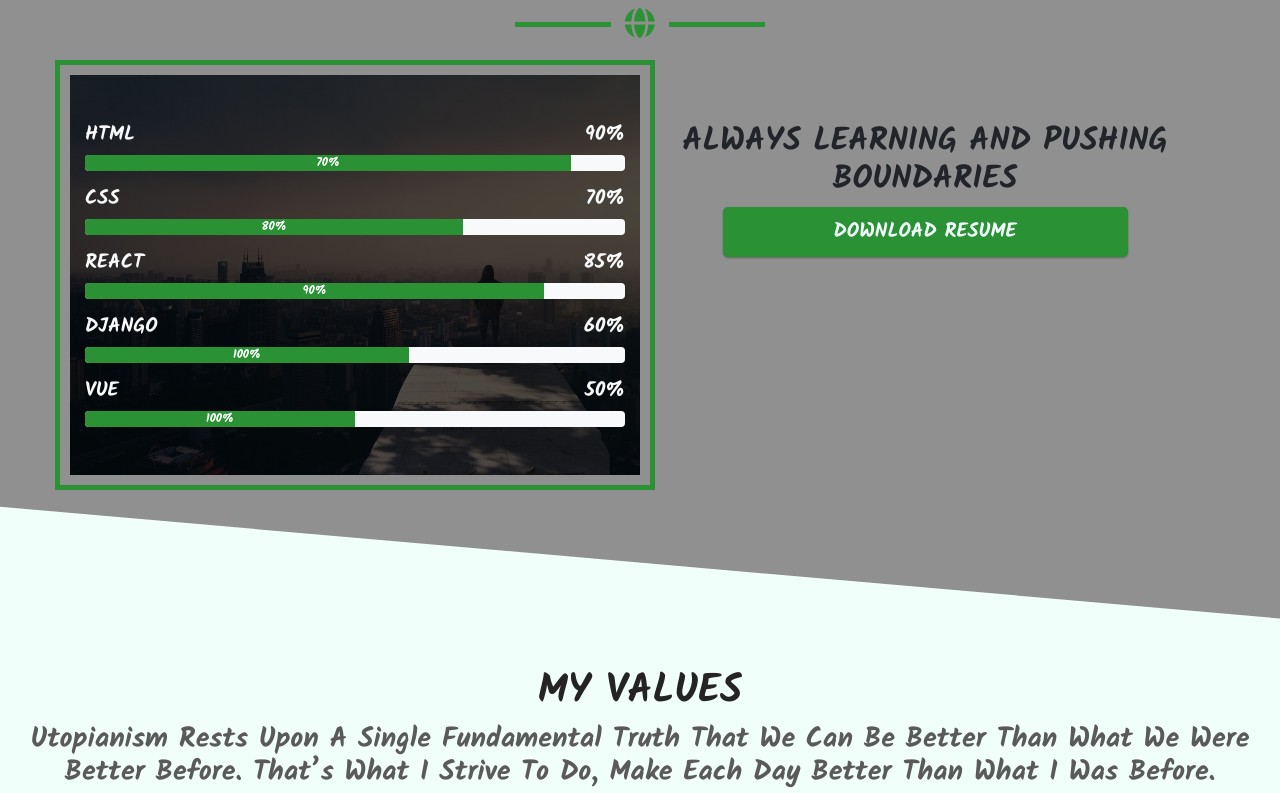
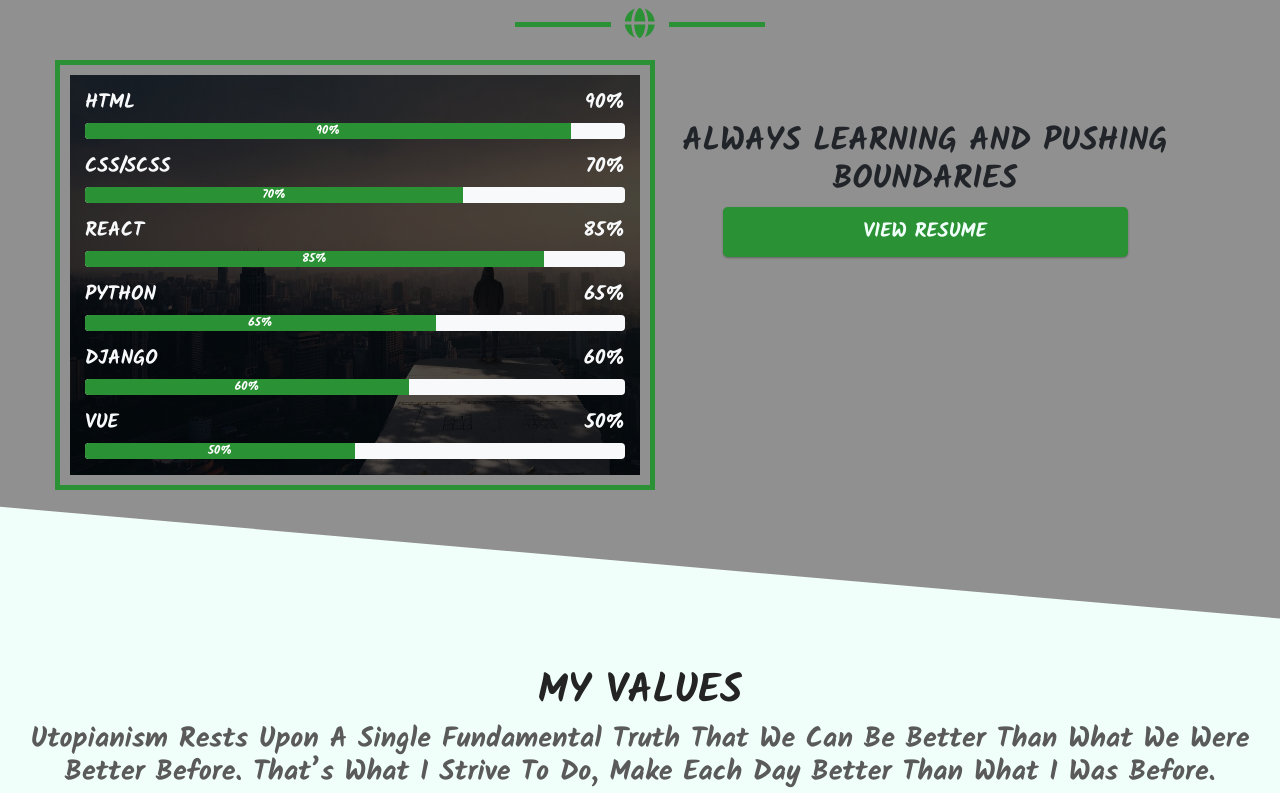
Before and after one commit to mrinmoymsarkar/mrinmoymsarkar.github.io, a plain HTML site: page index.html in a window 1280 px wide. Shown: the part 2533-3326 px from the top of the page. Drawn offline with nearby package versions, Linux system fonts and the light colour scheme.

Commit message:
text update

```diff
--- a/index.html
+++ b/index.html
@@ -299,17 +299,17 @@
               <h5 class="text-light text-uppercase d-flex justify-content-between">html<span>90%</span></h5>
               <div class="progress bg-light">
 
-                <div class="progress-bar" role="progressbar" style="width: 90%;" aria-valuenow="25" aria-valuemin="0" aria-valuemax="100">70%</div>
+                <div class="progress-bar" role="progressbar" style="width: 90%;" aria-valuenow="25" aria-valuemin="0" aria-valuemax="100">90%</div>
               </div>
             </div>
             <!--           end of html -->
             <!--           html-->
 
             <div class="bar my-3">
-              <h5 class="text-light text-uppercase d-flex justify-content-between">css<span>70%</span></h5>
+              <h5 class="text-light text-uppercase d-flex justify-content-between">css/scss<span>70%</span></h5>
               <div class="progress bg-light">
 
-                <div class="progress-bar" role="progressbar" style="width: 70%;" aria-valuenow="25" aria-valuemin="0" aria-valuemax="100">80%</div>
+                <div class="progress-bar" role="progressbar" style="width: 70%;" aria-valuenow="25" aria-valuemin="0" aria-valuemax="100">70%</div>
               </div>
             </div>
             <!--           end of html -->
@@ -319,17 +319,28 @@
               <h5 class="text-light text-uppercase d-flex justify-content-between">React<span>85%</span></h5>
               <div class="progress bg-light">
 
-                <div class="progress-bar" role="progressbar" style="width: 85%;" aria-valuenow="25" aria-valuemin="0" aria-valuemax="100">90%</div>
+                <div class="progress-bar" role="progressbar" style="width: 85%;" aria-valuenow="25" aria-valuemin="0" aria-valuemax="100">85%</div>
               </div>
             </div>
             <!--           end of html -->
             <!--           html-->
 
+            <!--           html-->
+
+            <div class="bar my-3">
+              <h5 class="text-light text-uppercase d-flex justify-content-between">Python<span>65%</span></h5>
+              <div class="progress bg-light">
+
+                <div class="progress-bar" role="progressbar" style="width: 65%;" aria-valuenow="25" aria-valuemin="0" aria-valuemax="100">65%</div>
+              </div>
+            </div>
+            <!--           end of html -->
+
             <div class="bar my-3">
               <h5 class="text-light text-uppercase d-flex justify-content-between">Django<span>60%</span></h5>
               <div class="progress bg-light">
 
-                <div class="progress-bar" role="progressbar" style="width: 60%;" aria-valuenow="25" aria-valuemin="0" aria-valuemax="100">100%</div>
+                <div class="progress-bar" role="progressbar" style="width: 60%;" aria-valuenow="25" aria-valuemin="0" aria-valuemax="100">60%</div>
               </div>
             </div>
             <!--           end of html -->
@@ -339,7 +350,7 @@
                 <h5 class="text-light text-uppercase d-flex justify-content-between">Vue<span>50%</span></h5>
                 <div class="progress bg-light">
 
-                  <div class="progress-bar" role="progressbar" style="width: 50%;" aria-valuenow="25" aria-valuemin="0" aria-valuemax="100">100%</div>
+                  <div class="progress-bar" role="progressbar" style="width: 50%;" aria-valuenow="25" aria-valuemin="0" aria-valuemax="100">50%</div>
                 </div>
               </div>
               <!--           end of html -->
@@ -350,7 +361,7 @@
         <div class="col-md-6 py-5 about-text text-center">
           <h2 class="text-uppercase">always learning and pushing boundaries</h2>
           <!-- <p class="lead text-light">Lorem ipsum dolor sit amet, consectetur adipisicing elit. Praesentium neque voluptatum nam explicabo provident et, similique necessitatibus, eaque soluta in.</p> -->
-          <a href="https://drive.google.com/file/d/1SsVuXHd63Px8nAWeTThlVkIATyVU3vxk/view?usp=sharing" class="btn btn-lg d-block w-75 mx-auto text-uppercase mb-5">download resume</a>
+          <a href="https://drive.google.com/file/d/1SsVuXHd63Px8nAWeTThlVkIATyVU3vxk/view?usp=sharing" class="btn btn-lg d-block w-75 mx-auto text-uppercase mb-5">View resume</a>
         </div>
       </div>
     </div>
@@ -917,7 +928,7 @@
           <a href="https://www.linkedin.com/in/mrinmoy-sarkar-6a828476/" class="mx-2"><i class="fab fa-linkedin"></i></a>     "><i class="fab fa-linkedin"></i></a>
         </div>
         <h5 class="text-capitalize">
-          &copy;2020 copyright : Mrinmoy Sarkar
+          &copy; sarkar.m.mrinmoy@gmail.com
         </h5>
       </div>
     </div>
```
